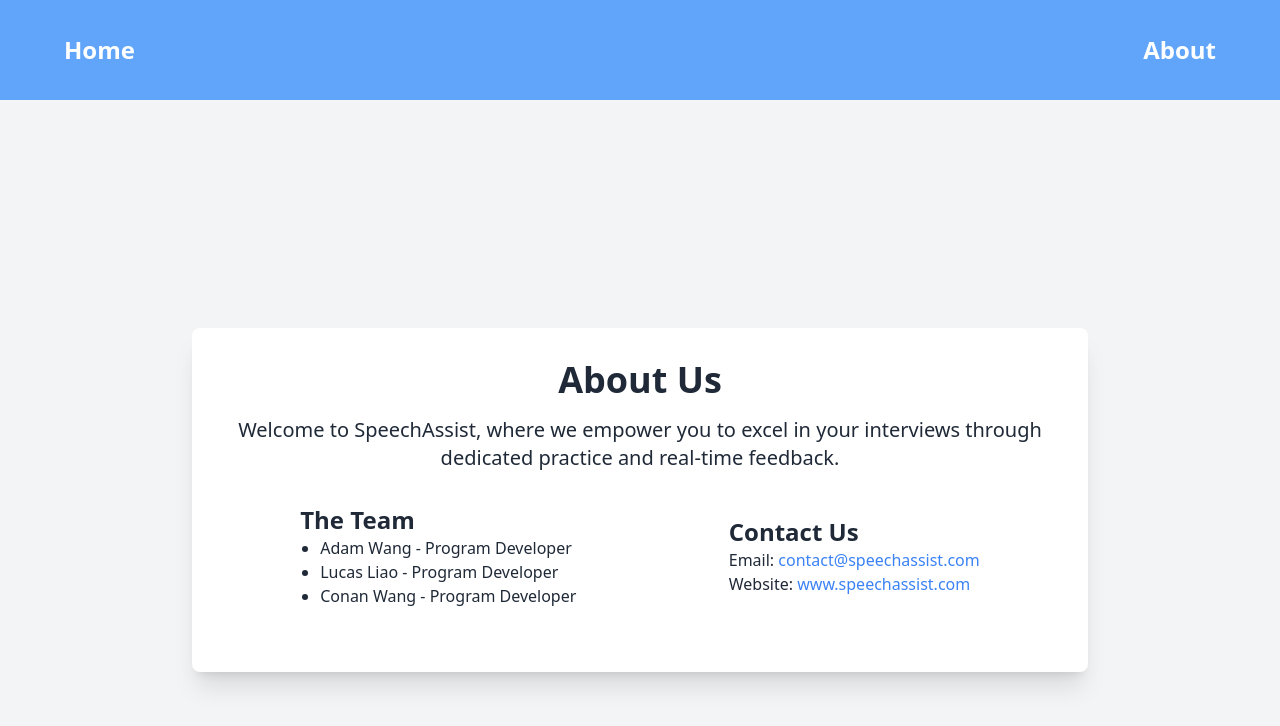
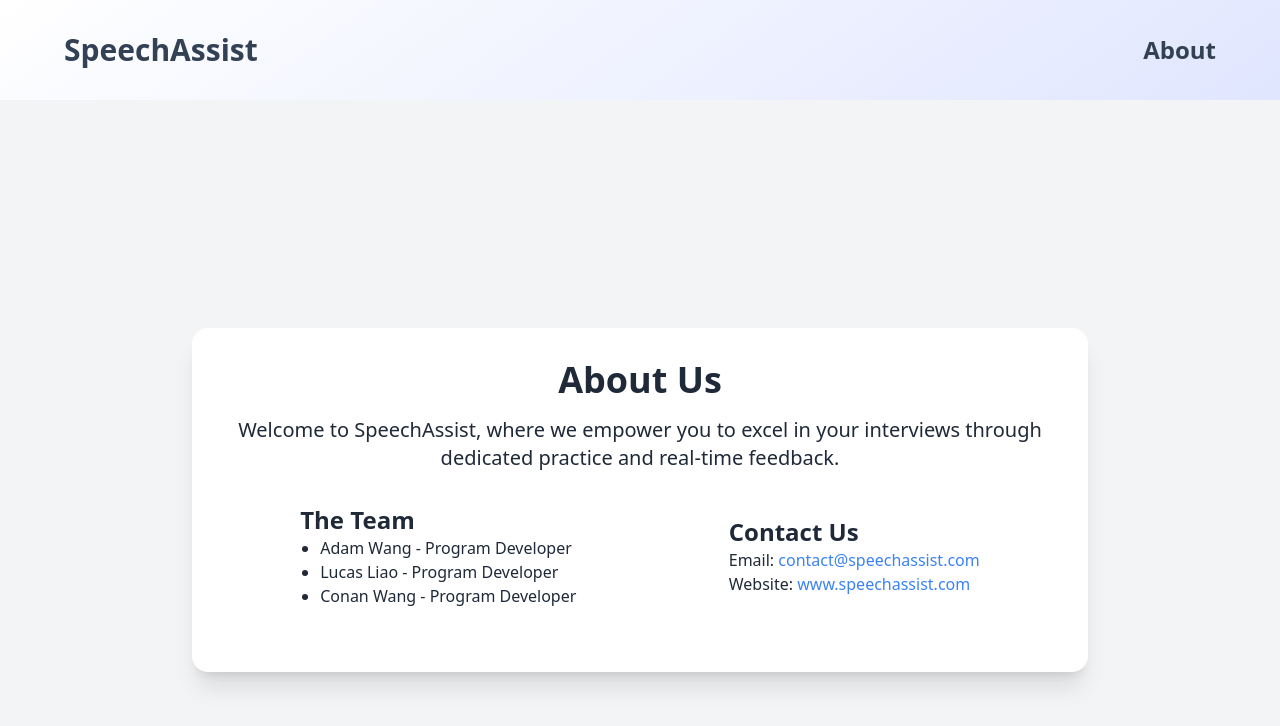
Before and after one commit to lucasliao0403/speechassist-frontend, a Next.js app: page /about in a window 1280 px wide. Shown: the top 726 px of the page. Built offline with nearby package versions, Linux system fonts and the light colour scheme.

Commit message:
finished frontend

```diff
--- a/components/Navbar.js
+++ b/components/Navbar.js
@@ -1,11 +1,12 @@
 import React from 'react'
 import Link from 'next/link'
+import Image from 'next/image'
 
 export default function Navbar() {
   return (
-    <div className="h-[100px] flex flex-row justify-between items-center bg-blue-400 font-bold text-white text-2xl">
-            <Link href="/" className="p-4 pl-16 flex justify-center items-center">
-                Home
+    <div className="h-[100px] flex flex-row justify-between items-center font-bold text-slate-700 text-2xl">
+            <Link href="/" className="p-4 pl-16 flex justify-center items-center p-2">
+                  <div className="mr-2 font-bold text-3xl">SpeechAssist</div>
             </Link>
             <Link href="/about" className="p-4 pr-16 flex justify-center align-items">
                 About
--- a/pages/_document.js
+++ b/pages/_document.js
@@ -5,7 +5,7 @@
   return (
     <Html lang="en">
       <Head />
-      <body className="bg-white text-gray-800">
+      <body className="bg-gradient-to-br from-white to-indigo-200 text-gray-800">
         <Navbar/>
         <Main />
         <NextScript />
--- a/pages/about.js
+++ b/pages/about.js
@@ -5,7 +5,7 @@
 export default function About() {
   return (
     <div className="min-h-screen flex flex-col justify-center items-center bg-gray-100 text-gray-800">
-      <div className="bg-white shadow-xl rounded-lg p-8 m-4 w-full max-w-4xl">
+      <div className="bg-white shadow-xl rounded-2xl p-8 m-4 w-full max-w-4xl">
         <h1 className="text-4xl font-bold text-center mb-4">About Us</h1>
         <p className="text-xl text-center mb-8">
           Welcome to SpeechAssist, where we empower you to excel in your interviews through dedicated practice and real-time feedback.
--- a/pages/index.js
+++ b/pages/index.js
@@ -30,6 +30,8 @@
   const audioBlobRef = useRef(null);
   const [transcription, setTranscription] = useState('');
   const [error, setError] = useState('');
+
+  // console.log(currentQuestionIndex)
 
   // const[videoPath, setVideoPath] = useState("@/assets/videos/uoft/uoftq1.mp4")
 
```
Also changed, not shown: assets/logoWhite.png (added).
